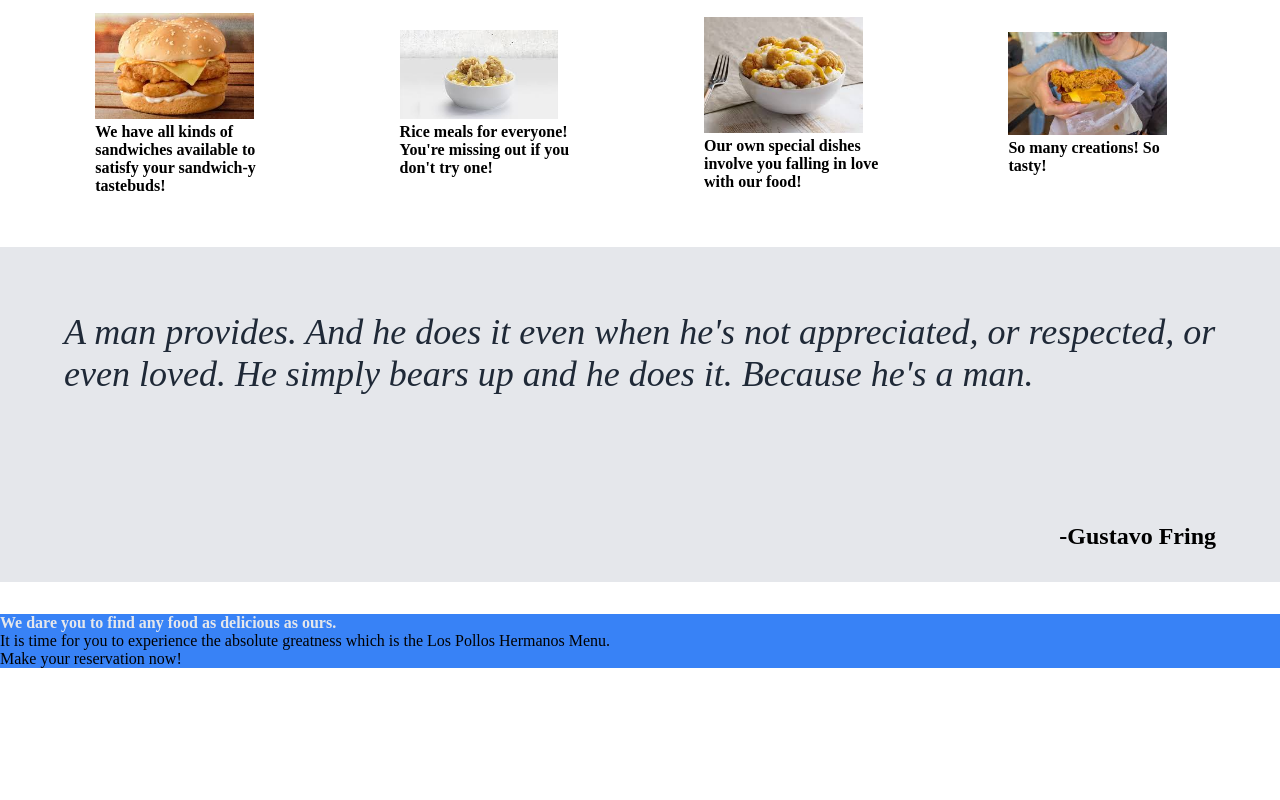
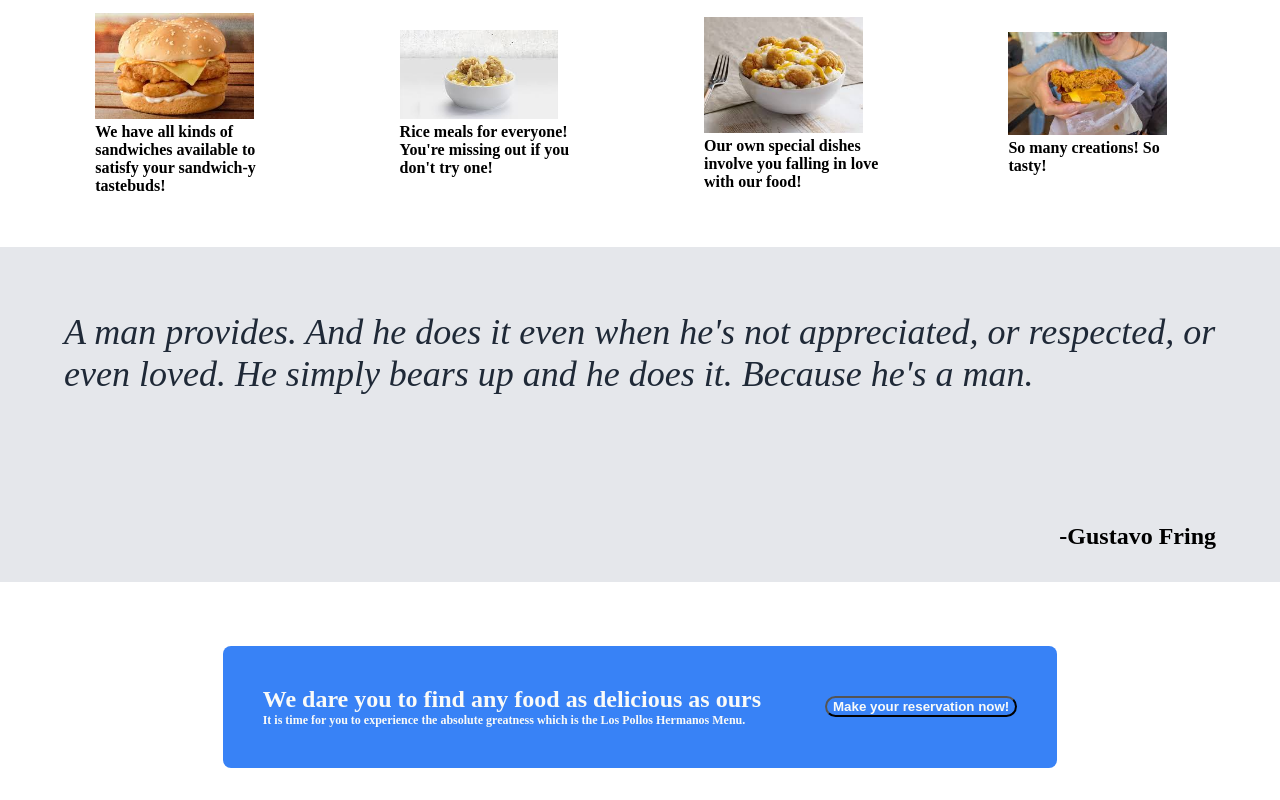
Before and after one commit to Popusa/landing-page, a plain HTML site: page index.html in a window 1280 px wide. Shown: the part 654-1454 px from the top of the page. Before the commit the page ends 1322 px from the top, so only its background shows below. Drawn offline with Linux system fonts and the light colour scheme.

Commit message:
finished last section of the website

```diff
--- a/index.html
+++ b/index.html
@@ -17,7 +17,7 @@
         <div class = "body LS">
         <h1>The Los Pollos Hermanos is open for business! </h1>
         <h2>We are ready to serve you our delicious Fried Chicken down in our branch in Albequerque, New Mexico!</h2>
-        <button>Make an order now!</button>
+        <button class = "button1">Make an order now!</button>
         </div>
         <div class = "body RS">
         <img src = "images/maxresdefault.jpg" width = "400" height = "200" alt = "fried chicken picture">
@@ -55,11 +55,11 @@
 <div class = "lastbodycontainer">
     <div class = "CTA">
         <div class = "CTAtext">
-            <h2>We dare you to find any food as delicious as ours.</h2>
-             <text>It is time for you to experience the absolute greatness which is the Los Pollos Hermanos Menu.</text>
+            <h4>We dare you to find any food as delicious as ours</h4>
+             <h5>It is time for you to experience the absolute greatness which is the Los Pollos Hermanos Menu.</h5>
         </div>
         <div class = "CTAbutton">
-            Make your reservation now!
+            <button class = "button2">Make your reservation now!</button>
         </div>
     </div>
 </div>
--- a/style.css
+++ b/style.css
@@ -60,7 +60,7 @@ h1{
 h2{
     font-size:16px;
 }
-button{
+.button1{
     background-color: #3882f6;
     color: #F9FAF8;
     border-radius: 12px;
@@ -112,9 +112,43 @@ button{
     margin:32px;
     padding:32px;
 }
+h4,
+h5{
+    color:#F9FAF8;
+}
+h4{
+font-size: 24px;
+}
+h5{
+font-size: 12px;
+}
 .lastbodycontainer{
+    display:flex;
+    justify-content:center;
+    }
+.CTA{
+    background-color:#3882f6;
+    display:flex;
+    margin:32px;
+    padding:40px;
+    gap:64px;
+    border-radius: 8px;
+}
+.CTAtext{
+display:flex;
+flex-direction:column;
+}
+.CTAbutton{
+display:flex;
+justify-content:center;
+align-items:center;
+}
+.button2{
+    border-radius: 12px;
+    background-color:#3882f6;
+    color:#F9FAF8;
+    font-weight:bold;
+}
+footer{
 
 }
-.CTA{
-    background-color:#3882f6;
-}
```
